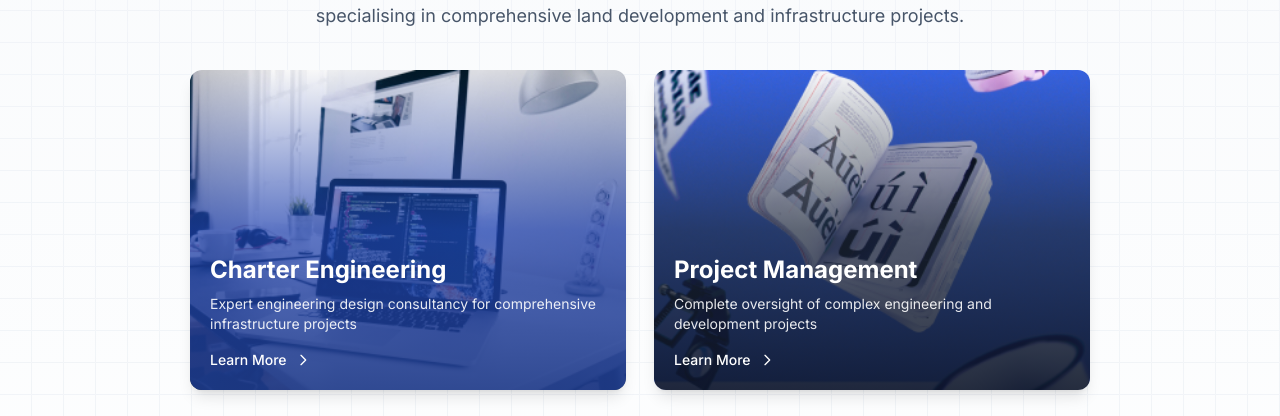
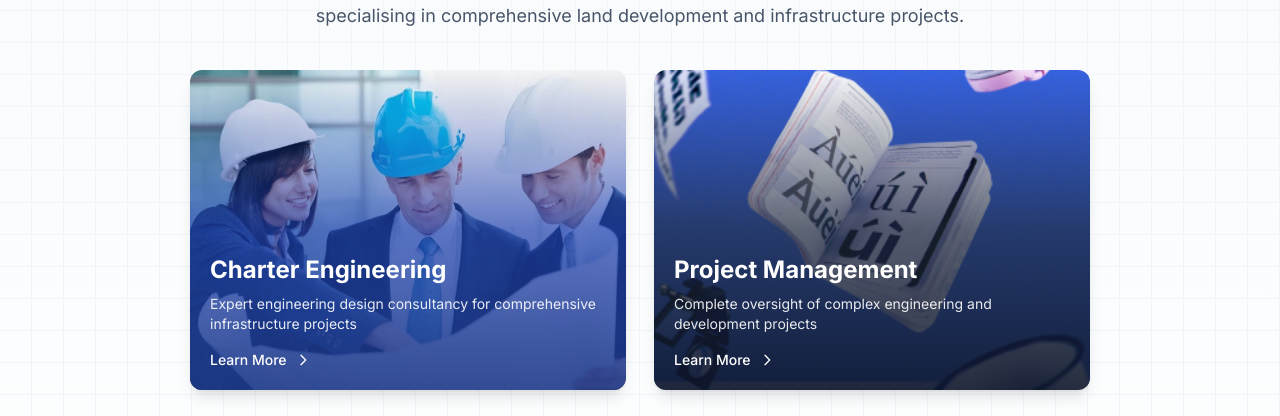
Before and after one commit to lin72h/shs-website, a Next.js app: page / in a window 1280 px wide. Shown: the part 310-726 px from the top of the page. Built offline with nearby package versions, Linux system fonts and the light colour scheme; no server answers.

Commit message:
Change 1 image

```diff
--- a/src/components/Home/Hero/index.tsx
+++ b/src/components/Home/Hero/index.tsx
@@ -33,10 +33,10 @@ export default function Hero() {
             href="/charter-engineering"
             className="group relative h-64 sm:h-80 overflow-hidden rounded-xl shadow-lg transition-all duration-300 hover:shadow-xl hover:-translate-y-1"
           >
-            {/* Using service images that better represent charter engineering */}
+            {/* Using charter engineering specific image */}
             <div className="absolute inset-0">
               <Image
-                src="/images/services/service-01.jpg"
+                src="/images/services/charter_engineering.jpg.webp"
                 alt="Charter Engineering"
                 fill
                 sizes="(max-width: 640px) 100vw, (max-width: 768px) 50vw, 25vw"
```
